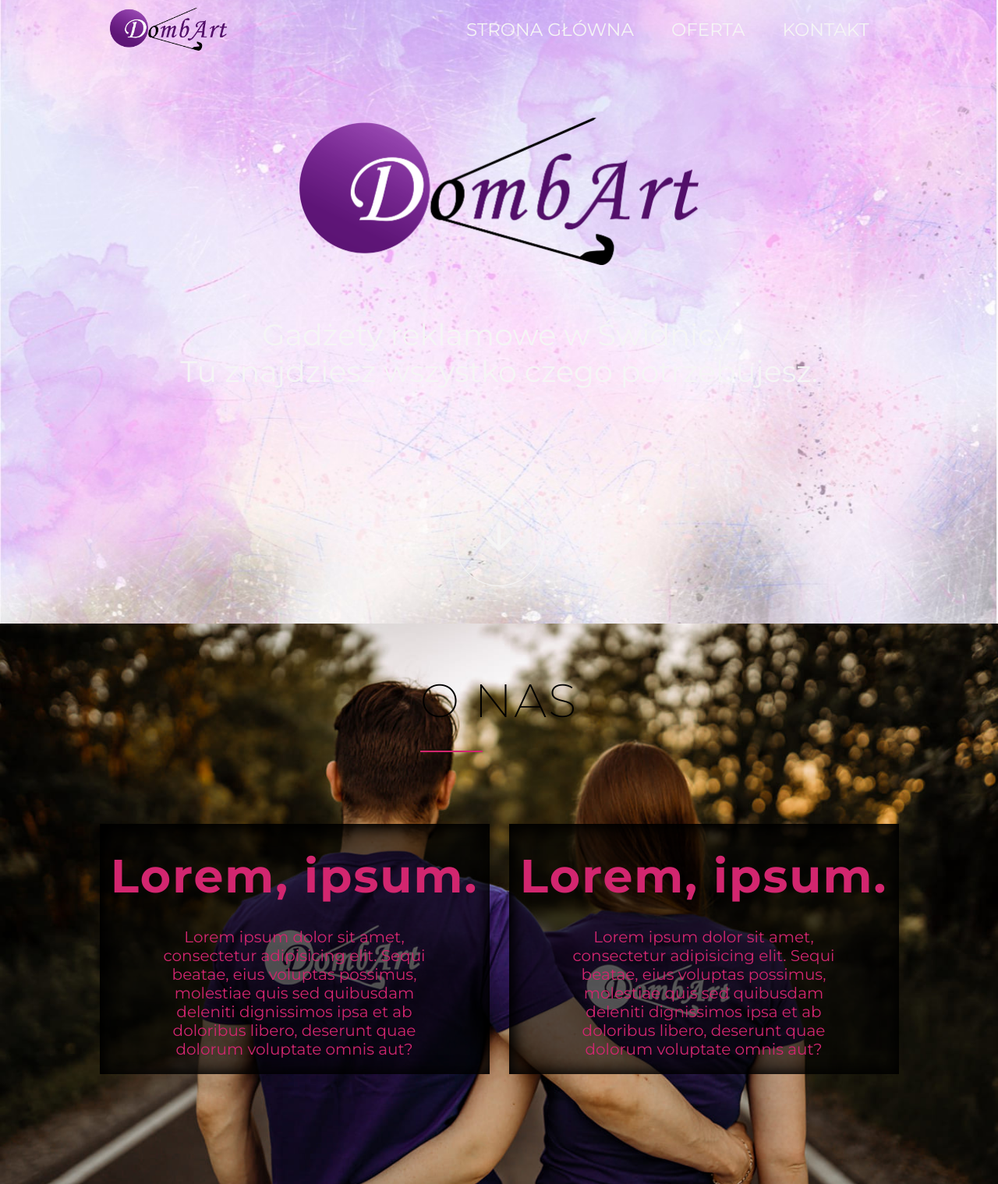
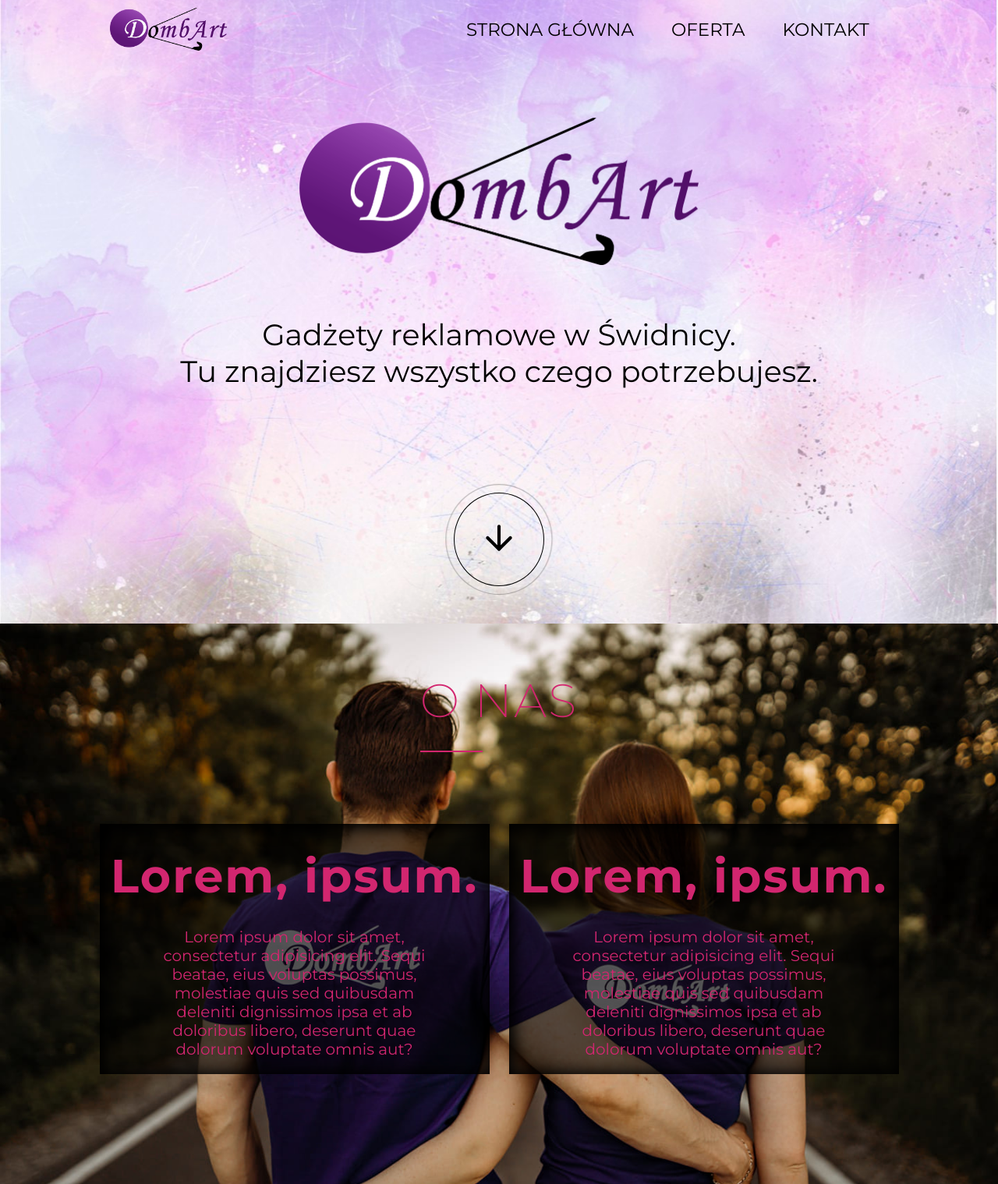
Before and after one commit to bnoworol/dombart, a PHP site: page / in a window 1280 px wide. Shown: the top 1519 px of the page at 78% size. Run offline with PHP 8.4, Linux system fonts and the light colour scheme; style sheets or scripts are compiled from the project's sources.

Commit message:
repair background - remove hero shadow - change color text

```diff
--- a/css/main.css
+++ b/css/main.css
@@ -211,7 +211,7 @@ body {
   align-items: center;
   margin-top: 2em;
   text-align: center;
-  color: #f5f5f5;
+  color: #000000;
   margin: 0 1em;
   z-index: 100000;
   font-size: 2.5rem;
@@ -229,13 +229,6 @@ body {
   background-position: center;
   overflow: hidden;
   height: auto;
-}
-.aboutus .section-title {
-  color: black;
-}
-.aboutus .section-title::before {
-  content: "";
-  color: black;
 }
 .aboutus__boxes {
   display: flex;
@@ -341,7 +334,7 @@ body {
     left: 50%;
     padding: 2em;
     transform: translateX(-50%);
-    border: 1px solid #f5f5f5;
+    border: 1px solid #000000;
     border-radius: 50%;
   }
   .header__arrow::before {
@@ -351,7 +344,7 @@ body {
     content: "";
     width: 100%;
     height: 100%;
-    border: 1px solid #f5f5f5;
+    border: 1px solid #000000;
     border-radius: 50%;
     -webkit-animation: pulse 2s infinite;
             animation: pulse 2s infinite;
@@ -401,7 +394,7 @@ body {
     left: 50%;
     padding: 2em;
     transform: translateX(-50%);
-    border: 1px solid #f5f5f5;
+    border: 1px solid #000000;
     border-radius: 50%;
     z-index: 3;
   }
@@ -412,7 +405,7 @@ body {
     content: "";
     width: 100%;
     height: 100%;
-    border: 1px solid #f5f5f5;
+    border: 1px solid #000000;
     border-radius: 50%;
     -webkit-animation: pulse 2s infinite;
             animation: pulse 2s infinite;
@@ -451,7 +444,7 @@ body {
     overflow: hidden;
   }
   .nav__link {
-    color: #f5f5f5;
+    color: #000000;
     border: 1px solid transparent;
   }
   .nav__link::before {
--- a/scss/_large.scss
+++ b/scss/_large.scss
@@ -31,7 +31,7 @@
 			left: 50%;
 			padding: 2em;
 			transform: translateX(-50%);
-			border: 1px solid $white;
+			border: 1px solid $darker;
 			border-radius: 50%;
 
 			&::before {
@@ -41,7 +41,7 @@
 				content: '';
 				width: 100%;
 				height: 100%;
-				border: 1px solid $white;
+				border: 1px solid $darker;
 				border-radius: 50%;
 				animation: pulse 2s infinite;
 			}
@@ -94,7 +94,7 @@
 			left: 50%;
 			padding: 2em;
 			transform: translateX(-50%);
-			border: 1px solid $white;
+			border: 1px solid $darker;
 			border-radius: 50%;
 			z-index: 3;
 
@@ -105,7 +105,7 @@
 				content: '';
 				width: 100%;
 				height: 100%;
-				border: 1px solid $white;
+				border: 1px solid $darker;
 				border-radius: 50%;
 				animation: pulse 2s infinite;
 			}
@@ -147,7 +147,7 @@
 			overflow: hidden;
 		}
 		&__link {
-			color: $white;
+			color: $darker;
 			border: 1px solid transparent;
 			&::before {
 				position: absolute;
--- a/scss/main.scss
+++ b/scss/main.scss
@@ -146,7 +146,7 @@
 		align-items: center;
 		margin-top: 2em;
 		text-align: center;
-		color: $white;
+		color: $darker;
 		margin: 0 1em;
 		z-index: 100000;
 		font-size: 2.5rem;
@@ -167,13 +167,6 @@
 	background-position: center;
 	overflow: hidden;
 	height: auto;
-	.section-title {
-		color: black;
-		&::before {
-			content: '';
-			color: black;
-		}
-	}
 	&__boxes {
 		display: flex;
 		justify-content: center;
```
Also changed, not shown: img/icon/arrow-down.svg, 1 other file.
